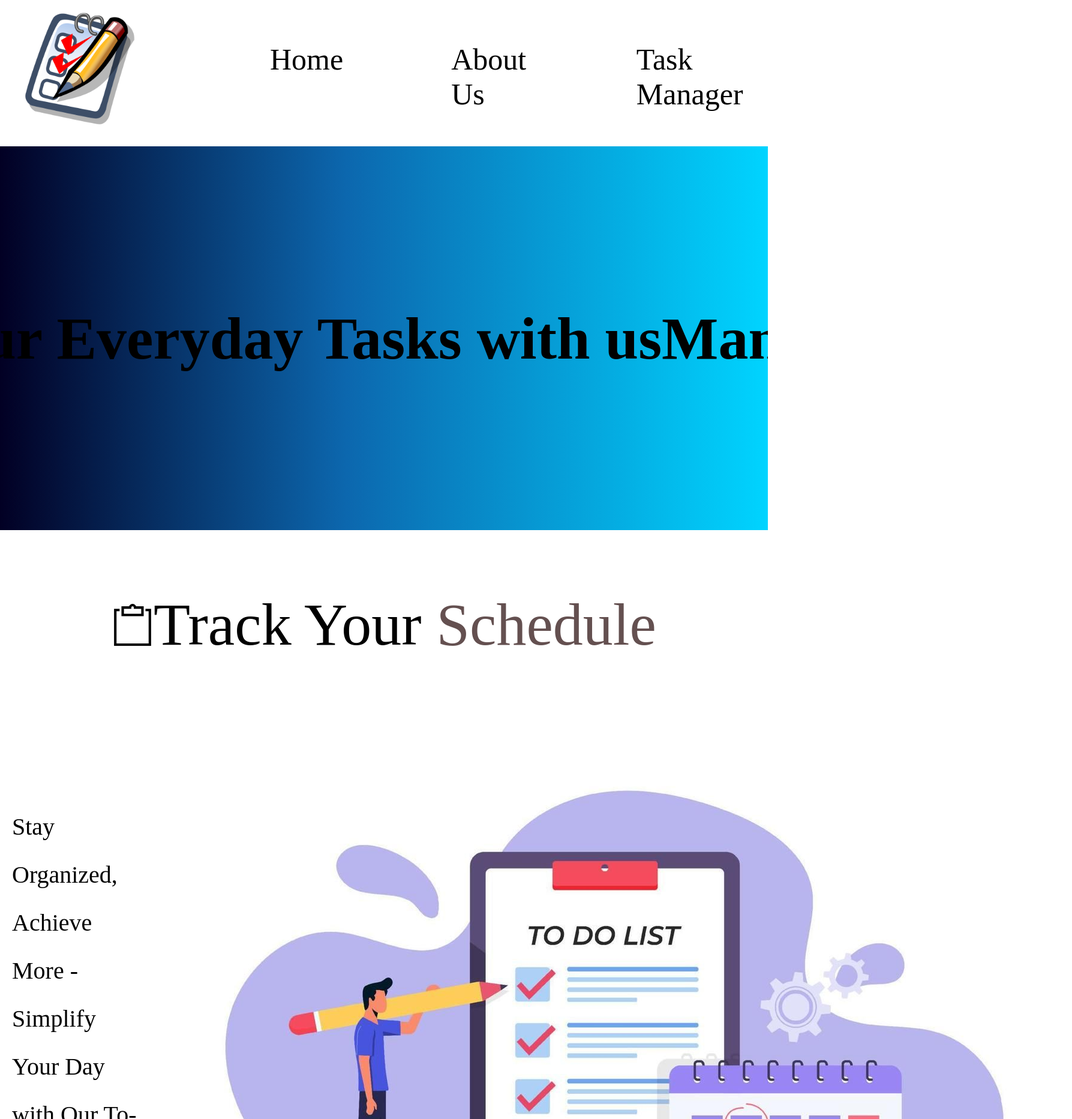
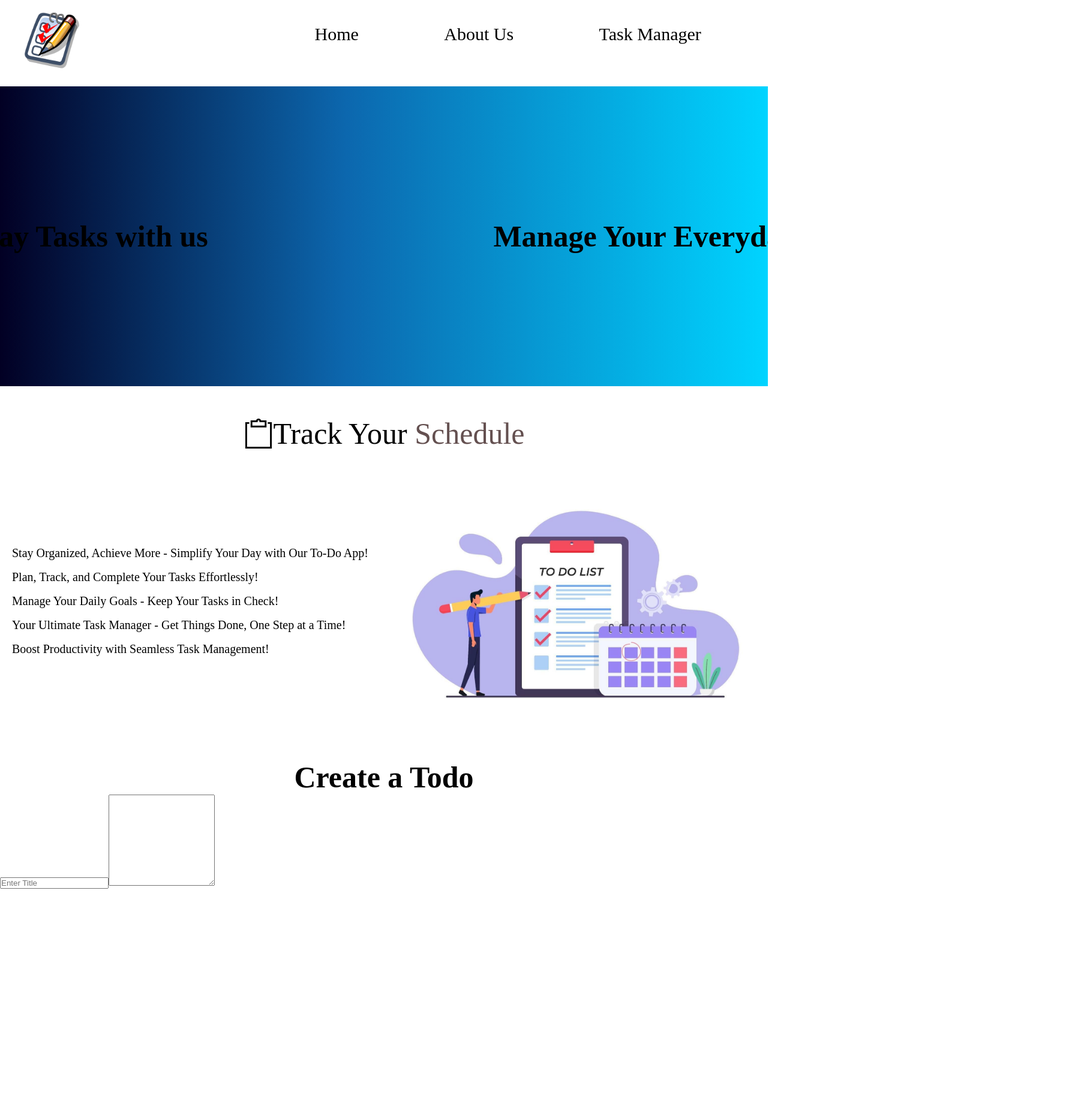
Before and after one commit to MuhammadYasinSaleem/Todo-App-Mern, a React (Vite) app in the folder Frontend/: page / in a window 1280 px wide. Shown: the top 1866 px of the page at 60% size, 1787 px wide, since content can reach past the window. After the commit the page ends 1482 px from the top, so only its background shows below. Built offline with nearby package versions, Linux system fonts and the light colour scheme.

Commit message:
About us

```diff
--- a/Frontend/src/App.css
+++ b/Frontend/src/App.css
@@ -1,6 +1,7 @@
-body{
+*{
   margin: 0;
   padding: 0;
+  box-sizing: border-box;
 }
 .navbar{
   display: flex;
@@ -13,25 +14,28 @@ body{
 .navbar .navlinks{
 flex:2;
 display: flex;
-gap: 180px;
-padding: 50px 10px 20px 10px;
+justify-content: space-around;
+padding: 20px;
 }
 .link{
-  font-size: 50px;
+  font-size: 30px;
 }
 .link:hover{
 color: rgb(100, 80, 80);
 cursor: pointer;
 }
 
-.herosection{
-  height: 80vh;
-  background: rgb(2,0,36);
-  background: linear-gradient(90deg, rgba(2,0,36,1) 0%, rgba(12,103,174,1) 45%, rgba(0,212,255,1) 100%);
+.herosection {
+  height: 500px;
+  max-width: 100vw; /* Prevents horizontal overflow */
+  background: rgb(2, 0, 36);
+  background: linear-gradient(90deg, rgba(2, 0, 36, 1) 0%, rgba(12, 103, 174, 1) 45%, rgba(0, 212, 255, 1) 100%);
   display: flex;
   justify-content: center;
   align-items: center;
+  /* overflow-x: hidden;  */
 }
+
 .herosection .herodiv{
   text-align: center;
 }
@@ -41,15 +45,25 @@ cursor: pointer;
   align-items: center;
 }
 .aboutusdiv p{
-  font-size: 100px;
+  font-size: 50px;
 }
 
 .aboutus-description{
   display: flex;
   justify-content: space-between;
+  margin-top: 50px;
+}
+.aboutus-description div{
+  flex: 1;
 }
 .aboutus-description div p{
   padding: 100px 20px;
-  font-size: 40px;
+  font-size: 20px;
   line-height: 2;
 }
+.Task-Manager{
+  margin-top: 50px;
+}
+.createtodo{
+ text-align: center;
+}
--- a/Frontend/src/App.jsx
+++ b/Frontend/src/App.jsx
@@ -2,6 +2,7 @@ import './App.css'
 import Navbar from './Components/Navbar'
 import Hero from './Components/Hero'
 import AboutUs from './Components/AboutUs'
+import Taskmanager from './Components/Taskmanager'
 function App() {
 
   return (
@@ -9,6 +10,7 @@ function App() {
     <Navbar/>
     <Hero/>
     <AboutUs/>
+    <Taskmanager/>
     </>
   )
 }
--- a/Frontend/src/Components/AboutUs.jsx
+++ b/Frontend/src/Components/AboutUs.jsx
@@ -3,9 +3,9 @@ import { TfiClipboard } from "react-icons/tfi";
 import heroimg from "../assets/heroimg.jpg";
 const AboutUs = () => {
   return (
-    <section className="About Us">
+    <section className="About Us" style={{marginTop:"50px"}}>
       <div className="aboutusdiv">
-        <TfiClipboard size={70} />
+        <TfiClipboard size={50} />
         <p>
           Track Your <spam style={{ color: "rgb(100, 80, 80)" }}>Schedule</spam>
         </p>
@@ -25,7 +25,7 @@ const AboutUs = () => {
           </p>
         </div>
         <div>
-          <img src={heroimg} alt="hero image" />
+          <img src={heroimg} alt="hero image" width="100%"/>
         </div>
       </div>
     </section>
--- a/Frontend/src/Components/Hero.jsx
+++ b/Frontend/src/Components/Hero.jsx
@@ -4,7 +4,7 @@ const Hero = () => {
   return (
     <section className="herosection">
       <div className="herodiv">
-        <Marquee speed={80} gradient={false} style={{ fontSize: "100px", fontWeight: "bold" }}>
+        <Marquee speed={80} gradient={false} style={{ fontSize: "50px", fontWeight: "bold" }}>
           Manage Your Everyday Tasks with us
         </Marquee>
       </div>
--- a/Frontend/src/Components/Navbar.jsx
+++ b/Frontend/src/Components/Navbar.jsx
@@ -5,14 +5,14 @@ const Navbar = () => {
   return (
     <nav className="navbar">
       <div className="logo">
-        <img src={logo} alt="todo" style={{ height: "200px" }} />
+        <img src={logo} alt="todo" style={{ height: "100px" }} />
       </div>
       <div className="navlinks">
         <Link to="herosection" className="link" smooth={true}
                 duration={500}>Home</Link>
         <Link to="About Us" className="link" smooth={true}
                 duration={500}>About Us</Link>
-        <Link to="Task Manager" className="link" smooth={true}
+        <Link to="Task-Manager" className="link" smooth={true}
                 duration={500}>Task Manager</Link>
       </div>
     </nav>
--- /dev/null
+++ b/Frontend/src/Components/Taskmanager.jsx
@@ -0,0 +1,24 @@
+import React,{useState} from "react";
+
+const Taskmanager=()=>{
+    const handletask=()=>{
+
+    }
+    return(
+        <div className="Task-Manager">
+            <div className="createtodo">
+                <h1 style={{fontSize:"50px"}}>Create a Todo</h1>
+            </div>
+            <div>
+                <form onSubmit={handletask}>
+                <div>
+                    <input type="text" placeholder="Enter Title"/>
+                    <textarea rows={10} cols={20}/>
+                </div>
+                </form>
+            </div>
+        </div>
+    )
+}
+
+export default Taskmanager
```
